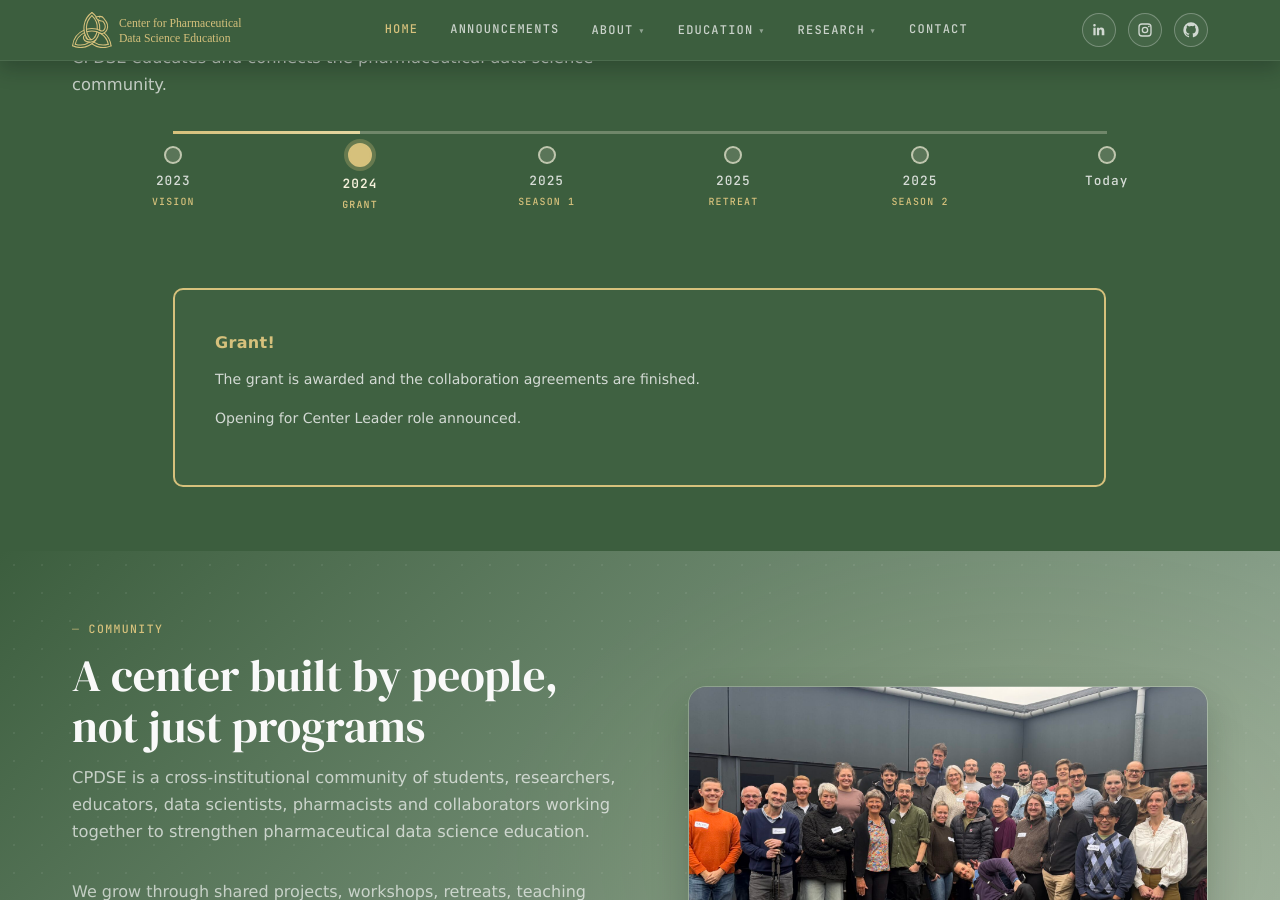
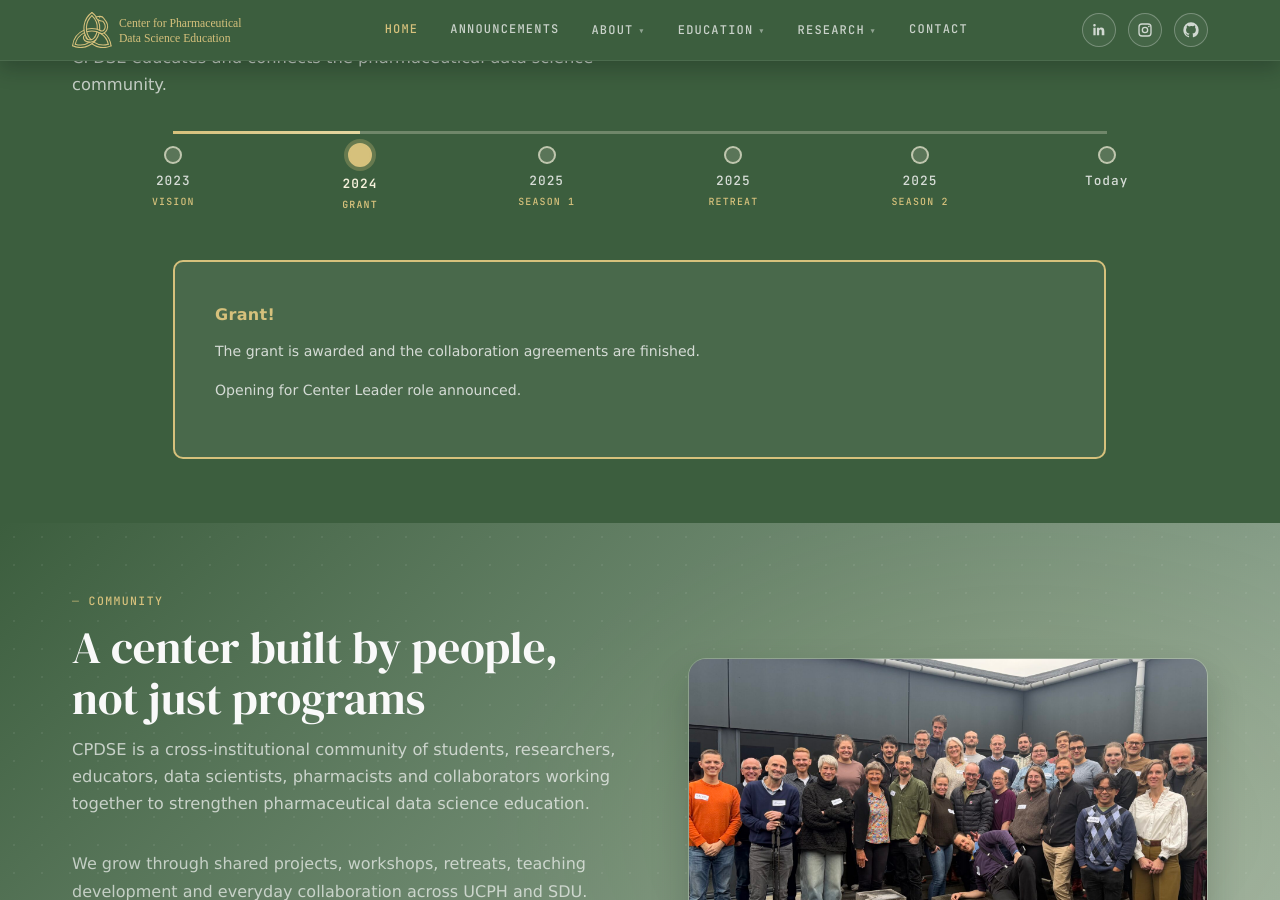
Before and after one commit to CPDSE/PagesCMS, a Jekyll site: the page built from index.md, in a window 1280 px wide and 900 px high, scrolled down 2592 px. Built offline with Jekyll 4.4.1, drawn with Linux system fonts in a browser that asks for light colours.

Commit message:
Update main.css

```diff
--- a/assets/css/main.css
+++ b/assets/css/main.css
@@ -820,7 +820,7 @@ a { color: inherit; }
 .timeline-tabs-wrapper {
   display: flex;
   flex-direction: column;
-  gap: 3rem;
+  gap: 1.25rem;
   max-width: 1120px;
   margin: 0 auto;
 }
@@ -924,7 +924,7 @@ a { color: inherit; }
 .timeline-item {
   display: none;
   padding: 2.5rem;
-  background: rgba(249,249,249,0.02);
+  background: rgba(249,249,249,0.07);
   border: 2px solid #D6C17C;
   border-radius: 10px;
   will-change: transform, opacity;
```
